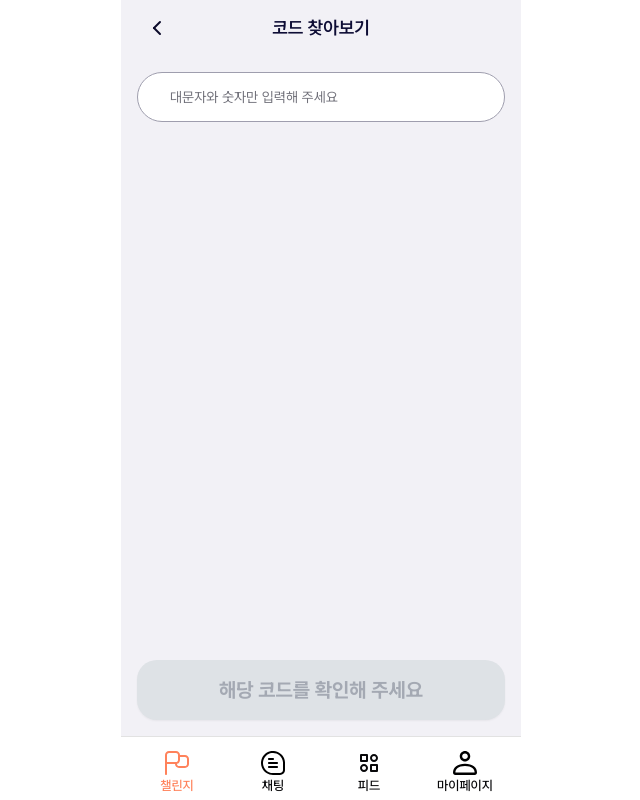
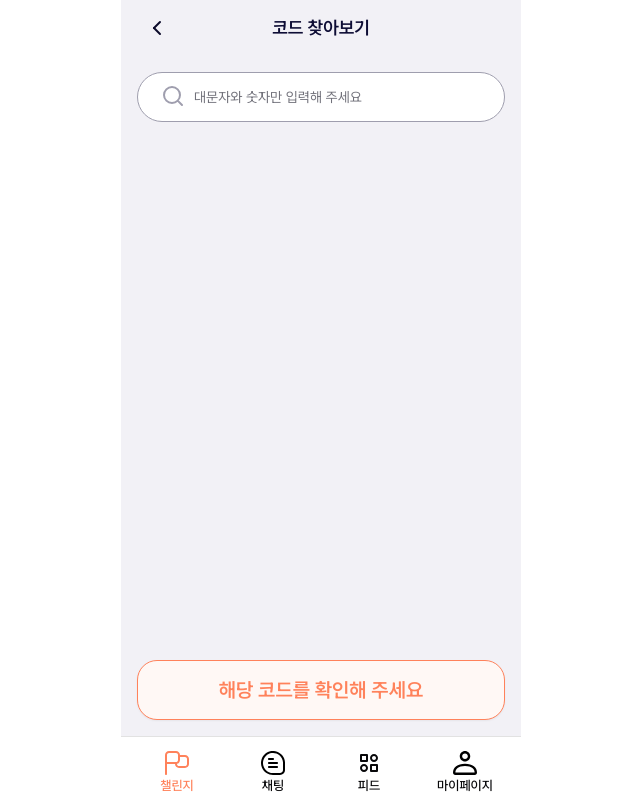
Before and after one commit to Jak-Sim/client-web, a Next.js app: page /challenge/code in a window 1280 px wide. Shown: the whole page, without its empty margins (319-959 px from the left). Built offline with nearby package versions, Linux system fonts and the light colour scheme; no server answers.

Commit message:
feat: 아이콘 추가, 버튼 텍스트 변경

```diff
--- a/src/app/(pages)/challenge/code/_components/CodeForm.tsx
+++ b/src/app/(pages)/challenge/code/_components/CodeForm.tsx
@@ -3,6 +3,7 @@
 import { useEffect, useState } from 'react';
 import { useRouter } from 'next/navigation';
 import { FieldValues, useForm } from 'react-hook-form';
+import { Search } from '@/assets/images/icons';
 import Button from '@/components/button/Button';
 import InputWithError from '@/components/input/InputWithErrorMsg';
 import ChallengeCard from '../../_components/ChallengeCard';
@@ -11,6 +12,7 @@ import { Challenge, DummyChallenge } from '../../_components/ChallengeList';
 export default function CodeForm({ userId }: { userId: string }) {
   const router = useRouter();
   const [challenge, setChallenge] = useState<Challenge | null>(null);
+  const codeLength = 6;
 
   const {
     register,
@@ -18,6 +20,7 @@ export default function CodeForm({ userId }: { userId: string }) {
     formState: { errors },
     watch,
     setError,
+    clearErrors,
   } = useForm({ defaultValues: { code: '' } });
 
   const onSubmit = (data: FieldValues) => {
@@ -37,11 +40,14 @@ export default function CodeForm({ userId }: { userId: string }) {
       if (!code) return;
 
       try {
-        console.log(code);
-        if (code === '123456') {
+        // const response = await api.get(`/challenge/code/${code}`);
+        const response = code === '123456';
+
+        if (response) {
           setChallenge(DummyChallenge);
         } else {
           setChallenge(null);
+          setError('code', { message: '해당 코드로는 챌린지가 확인되지 않아요' });
         }
       } catch (error) {
         if (error instanceof Error) {
@@ -51,12 +57,20 @@ export default function CodeForm({ userId }: { userId: string }) {
         }
       }
     };
+
+    if (code.length === codeLength) {
       checkCode();
+    } else {
+      clearErrors();
+      setChallenge(null);
+    }
     // eslint-disable-next-line react-hooks/exhaustive-deps
   }, [code]);
 
   return (
     <form onSubmit={handleSubmit(onSubmit)} className='flex h-full flex-col justify-between p-4'>
+      <div className='relative'>
+        <Search className='absolute left-6 top-3' />
         <InputWithError
           {...register('code', {
             required: '코드를 입력해주세요',
@@ -66,10 +80,13 @@ export default function CodeForm({ userId }: { userId: string }) {
           hasError={!!errors.code}
           errorMessage={errors.code?.message || ''}
           autoComplete='off'
+          style={{ paddingLeft: '3.5rem' }}
+          maxLength={codeLength}
         />
+      </div>
       <div className='flex-1'>{challenge && <ChallengeCard challenge={challenge} userId={userId} />}</div>
-      <Button type='submit' disabled={!challenge}>
-        {challenge ? '챌린지 참여하기' : '해당 코드를 확인해 주세요'}
+      <Button type='submit' disabled={!challenge} variant='outline'>
+        {challenge ? '확인하러 가기' : '해당 코드를 확인해 주세요'}
       </Button>
     </form>
   );
--- a/src/components/button/Button.tsx
+++ b/src/components/button/Button.tsx
@@ -1,5 +1,6 @@
 import { ButtonHTMLAttributes } from 'react';
 import LoadingIcon from '@/assets/images/icons/loading.svg';
+
 
 interface ButtonProps extends ButtonHTMLAttributes<HTMLButtonElement> {
   isLoading?: boolean;
@@ -7,10 +8,14 @@ interface ButtonProps extends ButtonHTMLAttributes<HTMLButtonElement> {
 }
 
 export default function Button({ children, className, isLoading, variant, ...props }: ButtonProps) {
-  const vaiantStyle = variant==='outline' ? '!bg-white !text-v1-primary border-[2px] !border-v1-primary' : '';
+  const vaiantStyle =
+    variant === 'outline' ? '!bg-v1-orange-50 !text-v1-primary border-[1px] !border-v1-primary font-semibold' : '';
 
   return (
-    <button className={`button button-primary min-h-[3.75rem] w-full rounded-[20px] text-xl font-bold ${className} ${vaiantStyle} shadow-sm`} {...props}>
+    <button
+      className={`button button-primary min-h-[3.75rem] w-full rounded-[20px] text-xl font-bold ${className} ${vaiantStyle} shadow-sm`}
+      {...props}
+    >
       <div className='flex items-center justify-center gap-1'>
         {isLoading ? (
           <LoadingIcon alt='loading' className='h-6 w-6 animate-spin' style={{ animationDuration: '3s' }} />
```
Also changed, not shown: src/assets/images/icons/Search.svg. Lines whose indentation alone changed are shown as unchanged.
